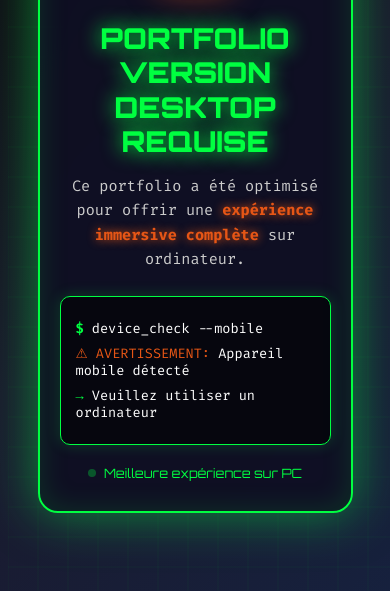
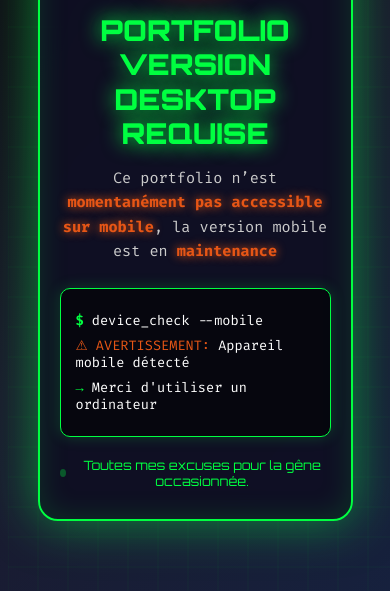
Before and after one commit to YaSs-Grvt/Portfolio-, a plain HTML site: page index.html in a window 390 px wide. Shown: the part 221-812 px from the top of the page. Drawn offline with Linux system fonts and the light colour scheme; animation ran at ten frames a second; files whose address does not match are found by name.

Commit message:
Update index.html

```diff
--- a/index.html
+++ b/index.html
@@ -24,8 +24,7 @@
       <h1 class="warning-title">PORTFOLIO<br>VERSION DESKTOP REQUISE</h1>
 
       <p class="warning-message">
-        Ce portfolio a été optimisé pour offrir une <strong>expérience immersive complète</strong> sur ordinateur.
-      </p>
+        Ce portfolio n’est <strong>momentanément pas accessible sur mobile</strong>, la version mobile est en <strong>maintenance</strong></p>
 
       <div class="terminal-box">
         <div class="terminal-line">
@@ -35,14 +34,14 @@
           <span class="error">⚠ AVERTISSEMENT:</span> Appareil mobile détecté
         </div>
         <div class="terminal-line">
-          <span class="prompt">→</span> Veuillez utiliser un ordinateur
+          <span class="prompt">→</span> Merci d'utiliser un ordinateur
         </div>
       </div>
 
 
       <div class="status">
         <div class="status-dot"></div>
-        <span>Meilleure expérience sur PC</span>
+        <span>Toutes mes excuses pour la gêne occasionnée.</span>
       </div>
     </div>
   </div>
```
